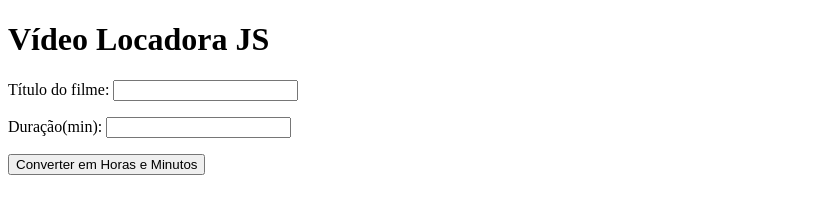
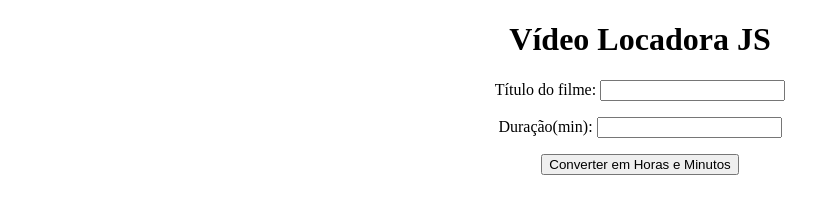
Before and after one commit to layanneleal/locadora, a plain HTML site: page index.html in a window 1280 px wide. Shown: the whole page, without its empty margins (0-840 px from the left). Drawn offline with Linux system fonts and the light colour scheme.

Commit message:
Finalizado

```diff
--- a/index.html
+++ b/index.html
@@ -5,6 +5,14 @@
   <meta http-equiv="X-UA-Compatible" content="IE=edge">
   <meta name="viewport" content="width=device-width, initial-scale=1.0">
   <title>Locadora</title>
+  <style>
+    body {
+      text-align: center;
+    }
+    input#btConverter {
+      cursor: pointer;
+    }
+  </style>
 </head>
 <body>
   <h1>Vídeo Locadora JS</h1>
@@ -12,7 +20,7 @@
     Título do filme: <input type="text" id="inTitulo">
   </p>
   <p>
-    Duração(min): <input type="text" id="inDuração">
+    Duração(min): <input type="text" id="inDuracao">
   </p>
   <p>
     <input type="button" value="Converter em Horas e Minutos" id="btConverter">
```
